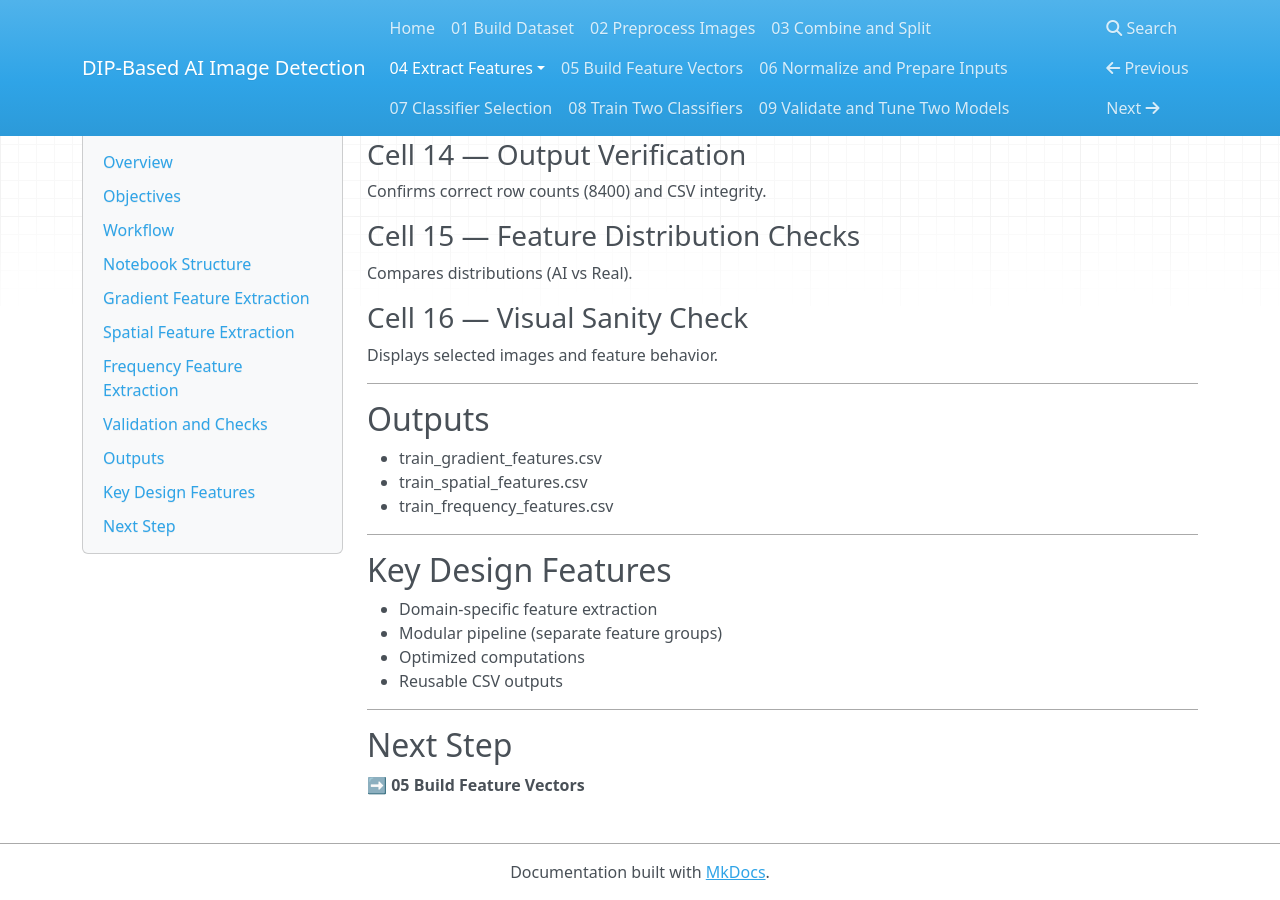
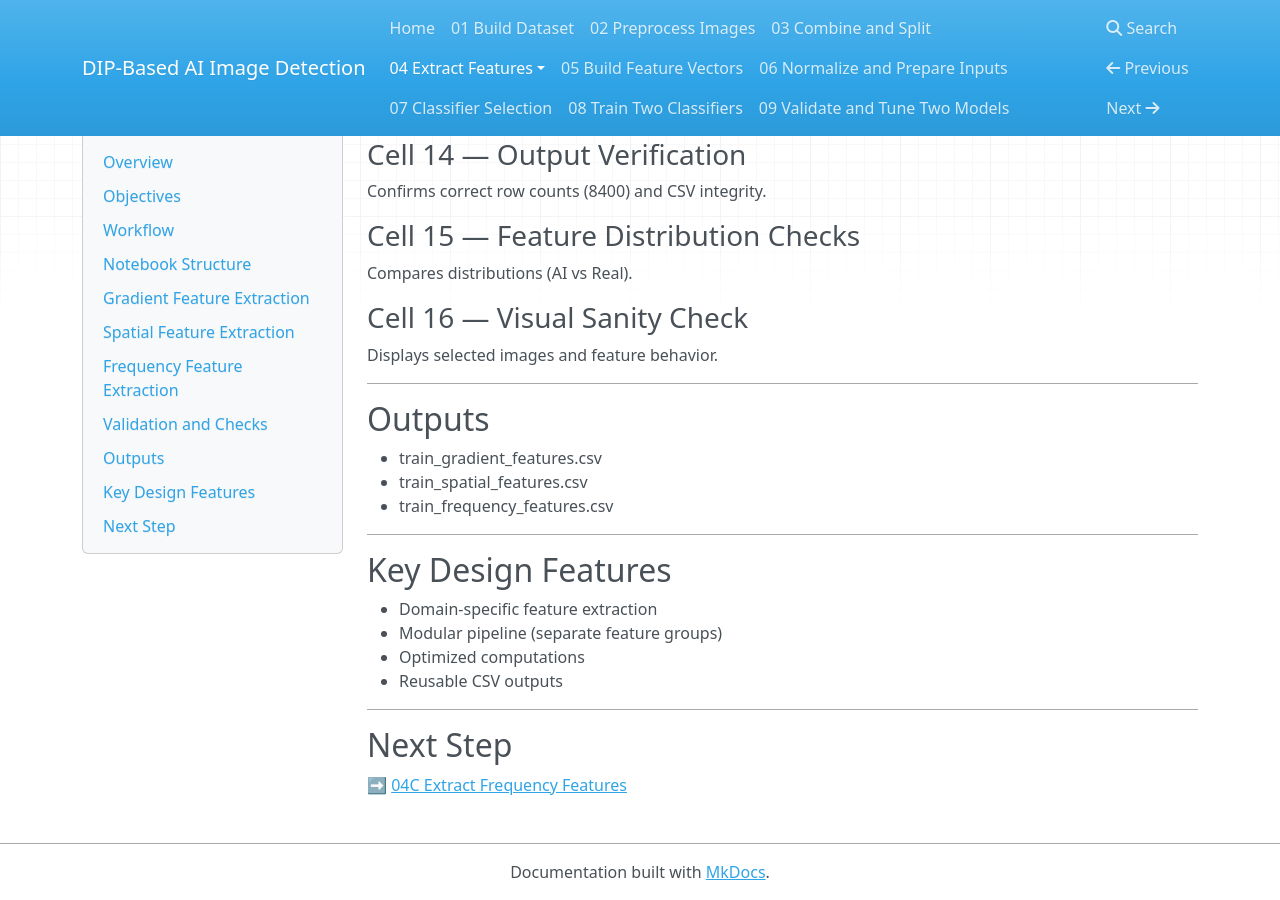
Before and after one commit to pgailinas/dip-ai-image-detection, an MkDocs documentation site: the page built from docs/04B_Extract_Spatial_Features.md, in a window 1280 px wide and 900 px high, scrolled down 2766 px. Built offline with MkDocs 1.6.1, drawn with Linux system fonts in a browser that asks for light colours; nearby versions of some CDN libraries.

Commit message:
Update 04B_Extract_Spatial_Features.md

```diff
--- a/docs/04B_Extract_Spatial_Features.md
+++ b/docs/04B_Extract_Spatial_Features.md
@@ -169,4 +169,4 @@ Displays selected images and feature behavior.
 
 ## Next Step
 
-➡️ **05 Build Feature Vectors**
+➡️ [04C Extract Frequency Features](04C_Extract_Frequency_Features.md)
```
